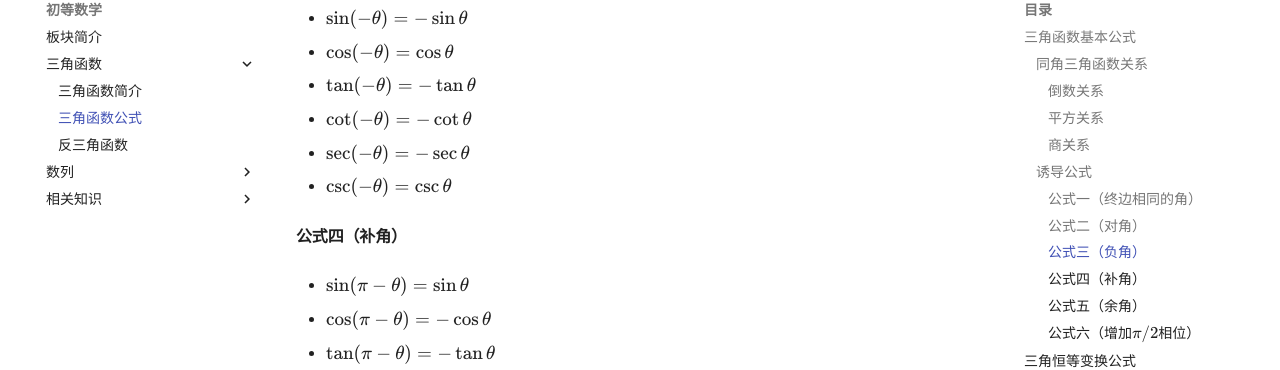
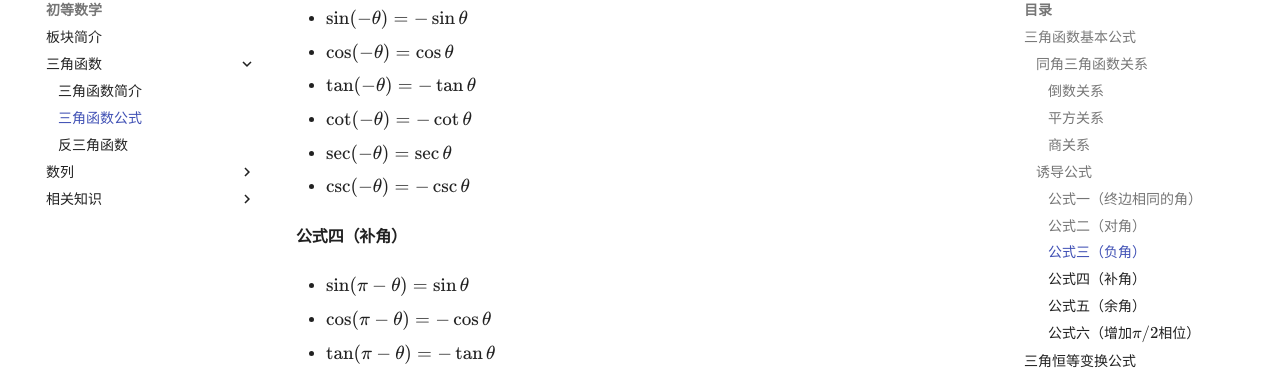
Before and after one commit to Easymath-wiki/Easymath-wiki, an MkDocs documentation site: the page built from docs/初等数学/三角函数/02三角公式.md, in a window 1280 px wide and 900 px high, scrolled down 1801 px. Shown: the part 119-489 px from the top of the window. Built offline with MkDocs 1.6.1 and Material for MkDocs 9.7.7, drawn with Linux system fonts in a browser that asks for light colours; formulas are drawn with MathJax 3; comment, search, counter and statistics services are not loaded.

```diff
--- a/docs/初等数学/三角函数/02三角公式.md
+++ b/docs/初等数学/三角函数/02三角公式.md
@@ -87,9 +87,9 @@
 
 * $\cot(-\theta) = -\cot \theta$
 
-* $\sec(-\theta) = -\sec \theta$
+* $\sec(-\theta) = \sec \theta$
 
-* $\csc(-\theta) = \csc \theta$
+* $\csc(-\theta) = -\csc \theta$
 
 #### 公式四（补角）
 
```
